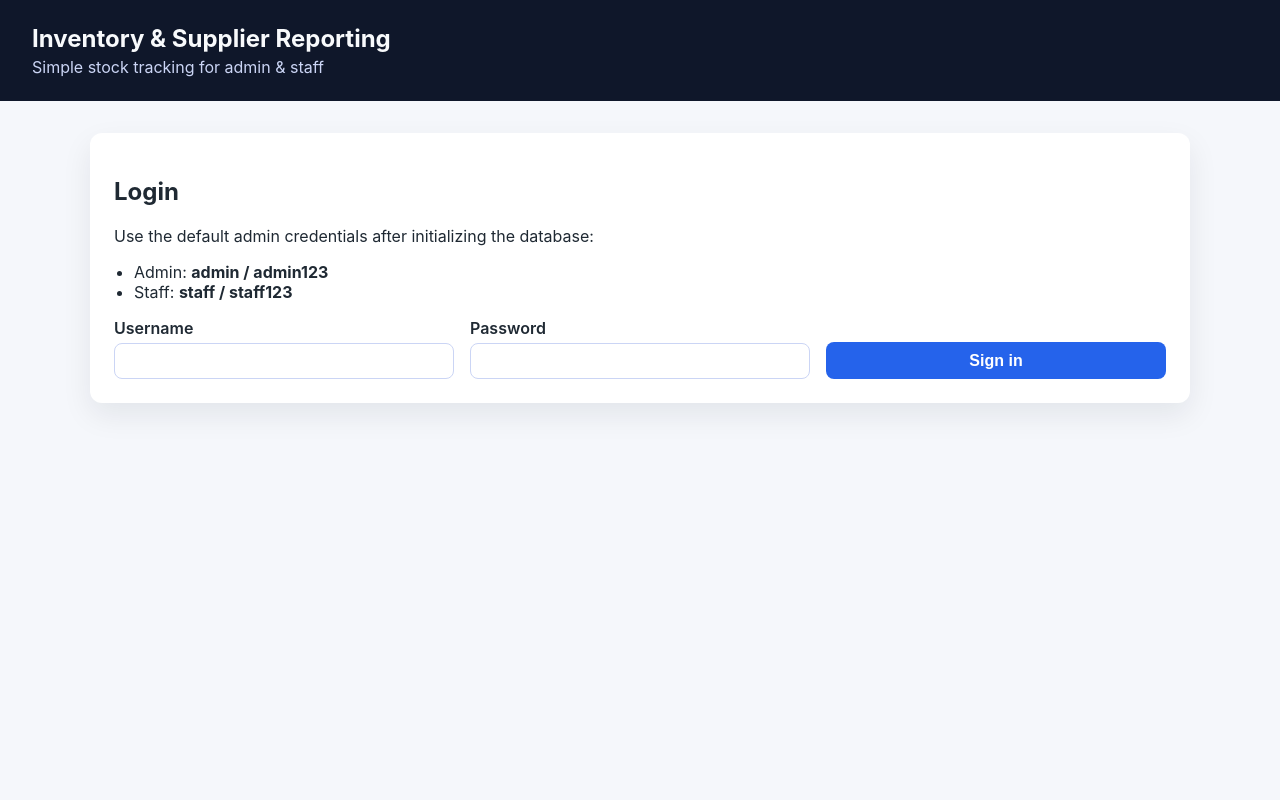
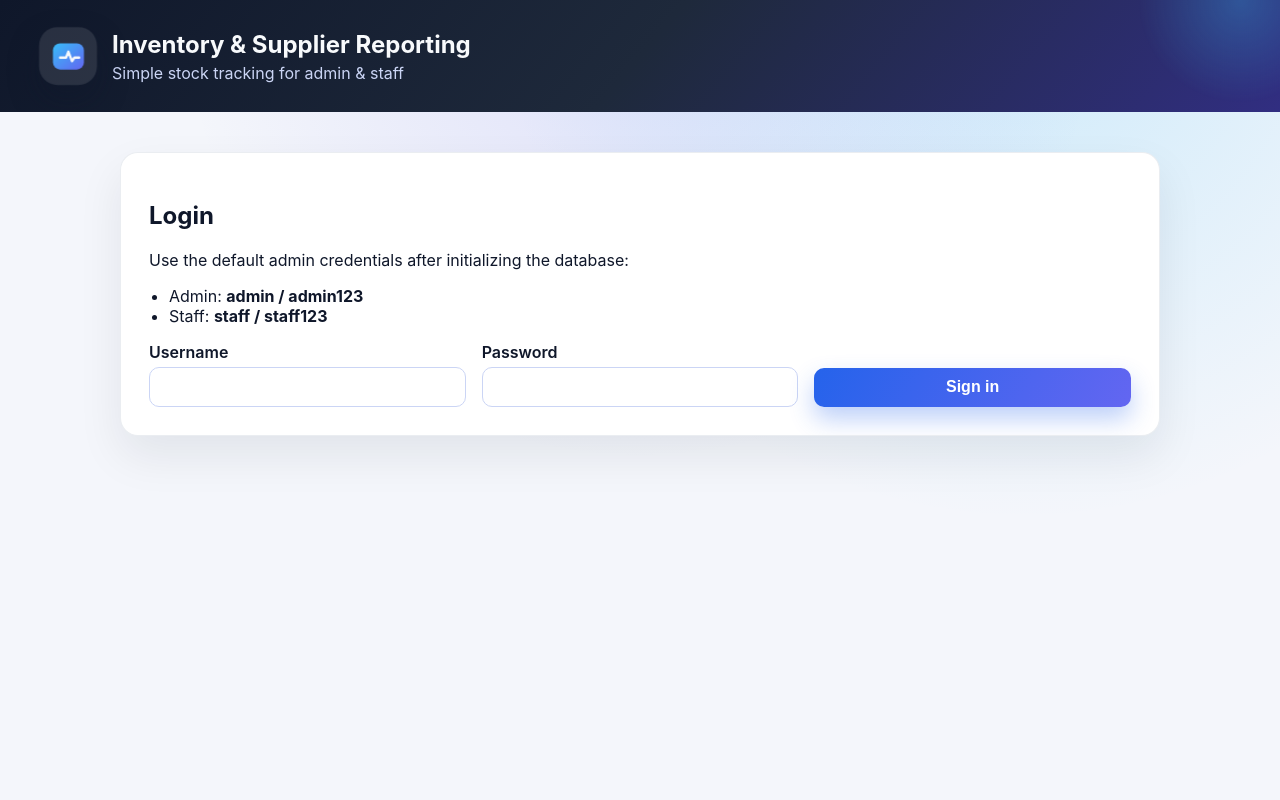
Before and after one commit to Arcan-coder/stock-managment-system, a Flask app: page /login in a window 1280 px wide. Run offline with Flask 3, Linux system fonts and the light colour scheme.

Commit message:
Refresh branding with animated styles

```diff
--- a/static/styles.css
+++ b/static/styles.css
@@ -1,22 +1,65 @@
 :root {
   color-scheme: light;
   font-family: "Inter", "Segoe UI", sans-serif;
-  background-color: #f5f7fb;
-  color: #1f2933;
+  background-color: #f4f6fb;
+  color: #0f172a;
+}
+
+* {
+  box-sizing: border-box;
 }
 
 body {
   margin: 0;
-  background-color: #f5f7fb;
+  background: radial-gradient(circle at top, rgba(99, 102, 241, 0.15), transparent 45%),
+    radial-gradient(circle at 80% 0%, rgba(56, 189, 248, 0.2), transparent 40%),
+    #f4f6fb;
+  min-height: 100vh;
 }
 
 .top-nav {
-  background: #0f172a;
+  background: linear-gradient(130deg, #0f172a 0%, #1e293b 50%, #312e81 100%);
   color: #f8fafc;
-  padding: 1.5rem 2rem;
+  padding: 1.75rem 2.5rem;
   display: flex;
   flex-direction: column;
+  gap: 1.25rem;
+  position: relative;
+  overflow: hidden;
+}
+
+.top-nav::after {
+  content: "";
+  position: absolute;
+  top: -120px;
+  right: -80px;
+  width: 240px;
+  height: 240px;
+  background: radial-gradient(circle, rgba(56, 189, 248, 0.4), transparent 60%);
+  opacity: 0.7;
+  animation: float 6s ease-in-out infinite;
+}
+
+.brand {
+  display: flex;
+  align-items: center;
   gap: 1rem;
+}
+
+.brand-mark {
+  width: 56px;
+  height: 56px;
+  padding: 0.6rem;
+  border-radius: 18px;
+  background: rgba(248, 250, 252, 0.1);
+  box-shadow: 0 14px 30px rgba(15, 23, 42, 0.35);
+  animation: pulse 5s ease-in-out infinite;
+}
+
+.brand-mark svg {
+  width: 100%;
+  height: 100%;
+  display: block;
 }
 
 .top-nav h1 {
@@ -39,20 +82,47 @@ body {
   color: #e2e8f0;
   text-decoration: none;
   font-weight: 500;
+  transition: color 0.2s ease;
+}
+
+.top-nav a:hover {
+  color: #38bdf8;
 }
 
 .container {
-  padding: 2rem;
-  max-width: 1100px;
+  padding: 2.5rem;
+  max-width: 1120px;
   margin: 0 auto;
 }
 
 .card {
   background: #ffffff;
-  border-radius: 12px;
-  padding: 1.5rem;
-  box-shadow: 0 12px 30px rgba(15, 23, 42, 0.08);
-  margin-bottom: 1.5rem;
+  border-radius: 18px;
+  padding: 1.75rem;
+  box-shadow: 0 20px 45px rgba(15, 23, 42, 0.08);
+  margin-bottom: 1.75rem;
+  border: 1px solid rgba(148, 163, 184, 0.2);
+  position: relative;
+  overflow: hidden;
+  transition: transform 0.2s ease, box-shadow 0.2s ease;
+}
+
+.card::before {
+  content: "";
+  position: absolute;
+  inset: 0;
+  background: linear-gradient(120deg, rgba(56, 189, 248, 0.08), transparent 45%);
+  opacity: 0;
+  transition: opacity 0.3s ease;
+}
+
+.card:hover {
+  transform: translateY(-4px);
+  box-shadow: 0 25px 50px rgba(15, 23, 42, 0.12);
+}
+
+.card:hover::before {
+  opacity: 1;
 }
 
 .dashboard-grid {
@@ -84,22 +155,39 @@ body {
 input,
 select,
 button {
-  padding: 0.5rem 0.75rem;
-  border-radius: 8px;
+  padding: 0.6rem 0.85rem;
+  border-radius: 10px;
   border: 1px solid #cbd5f5;
   font-size: 1rem;
+  background: #ffffff;
+  transition: border-color 0.2s ease, box-shadow 0.2s ease;
+}
+
+input:focus,
+select:focus {
+  outline: none;
+  border-color: #6366f1;
+  box-shadow: 0 0 0 3px rgba(99, 102, 241, 0.2);
 }
 
 button,
 .button-link {
-  background: #2563eb;
+  background: linear-gradient(120deg, #2563eb, #6366f1);
   color: #fff;
   border: none;
   cursor: pointer;
   text-decoration: none;
   font-weight: 600;
-  padding: 0.6rem 1rem;
-  border-radius: 8px;
+  padding: 0.65rem 1.1rem;
+  border-radius: 10px;
+  box-shadow: 0 12px 25px rgba(37, 99, 235, 0.3);
+  transition: transform 0.2s ease, box-shadow 0.2s ease;
+}
+
+button:hover,
+.button-link:hover {
+  transform: translateY(-2px);
+  box-shadow: 0 18px 30px rgba(37, 99, 235, 0.35);
 }
 
 .button-row {
--- a/templates/base.html
+++ b/templates/base.html
@@ -8,9 +8,23 @@
 </head>
 <body>
   <header class="top-nav">
-    <div>
-      <h1>Inventory & Supplier Reporting</h1>
-      <p class="subtitle">Simple stock tracking for admin & staff</p>
+    <div class="brand">
+      <div class="brand-mark" aria-hidden="true">
+        <svg viewBox="0 0 64 64" role="img">
+          <defs>
+            <linearGradient id="logoGradient" x1="0" y1="0" x2="1" y2="1">
+              <stop offset="0%" stop-color="#38bdf8" />
+              <stop offset="100%" stop-color="#6366f1" />
+            </linearGradient>
+          </defs>
+          <rect x="6" y="10" width="52" height="44" rx="12" fill="url(#logoGradient)" />
+          <path d="M18 34h10l4-10 6 16 4-6h8" fill="none" stroke="#f8fafc" stroke-width="4" stroke-linecap="round" stroke-linejoin="round" />
+        </svg>
+      </div>
+      <div>
+        <h1>Inventory & Supplier Reporting</h1>
+        <p class="subtitle">Simple stock tracking for admin & staff</p>
+      </div>
     </div>
     {% if current_user.is_authenticated %}
       <nav>
```
Also changed, not shown: other parts of static/styles.css (+26 -4 lines).
